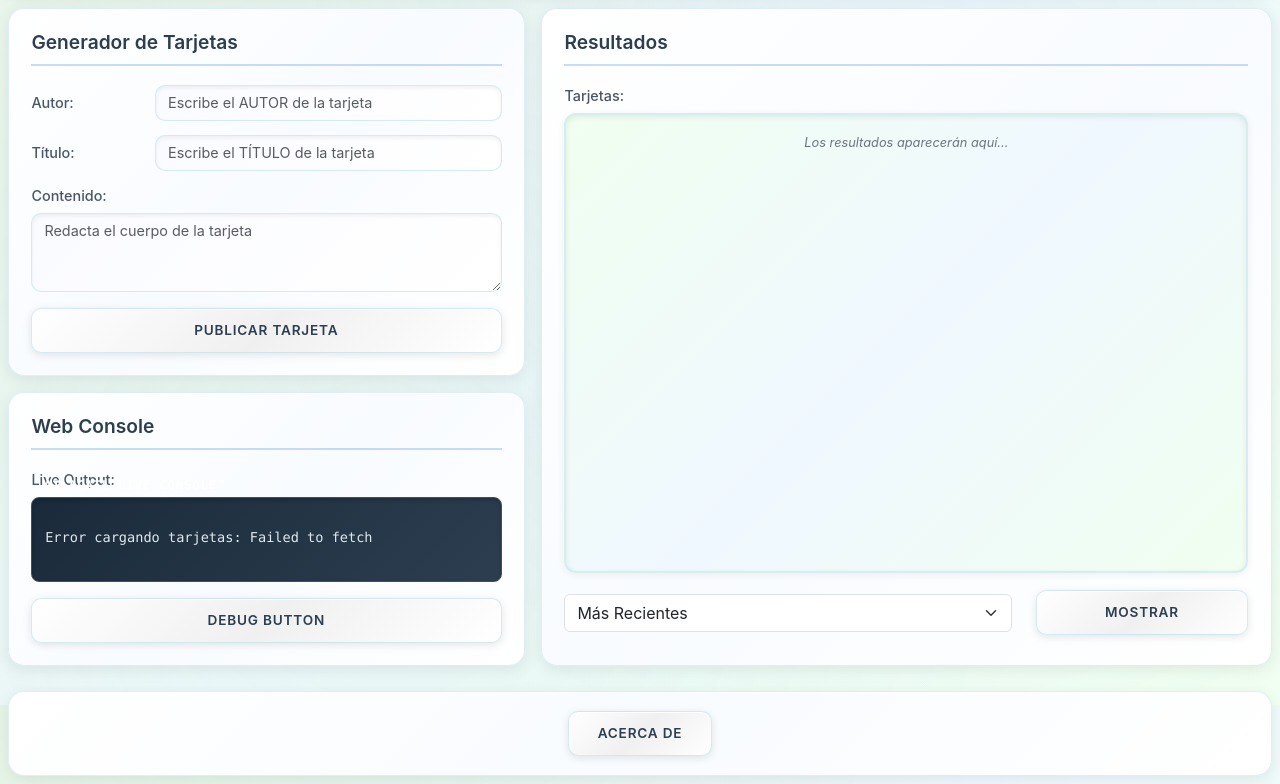
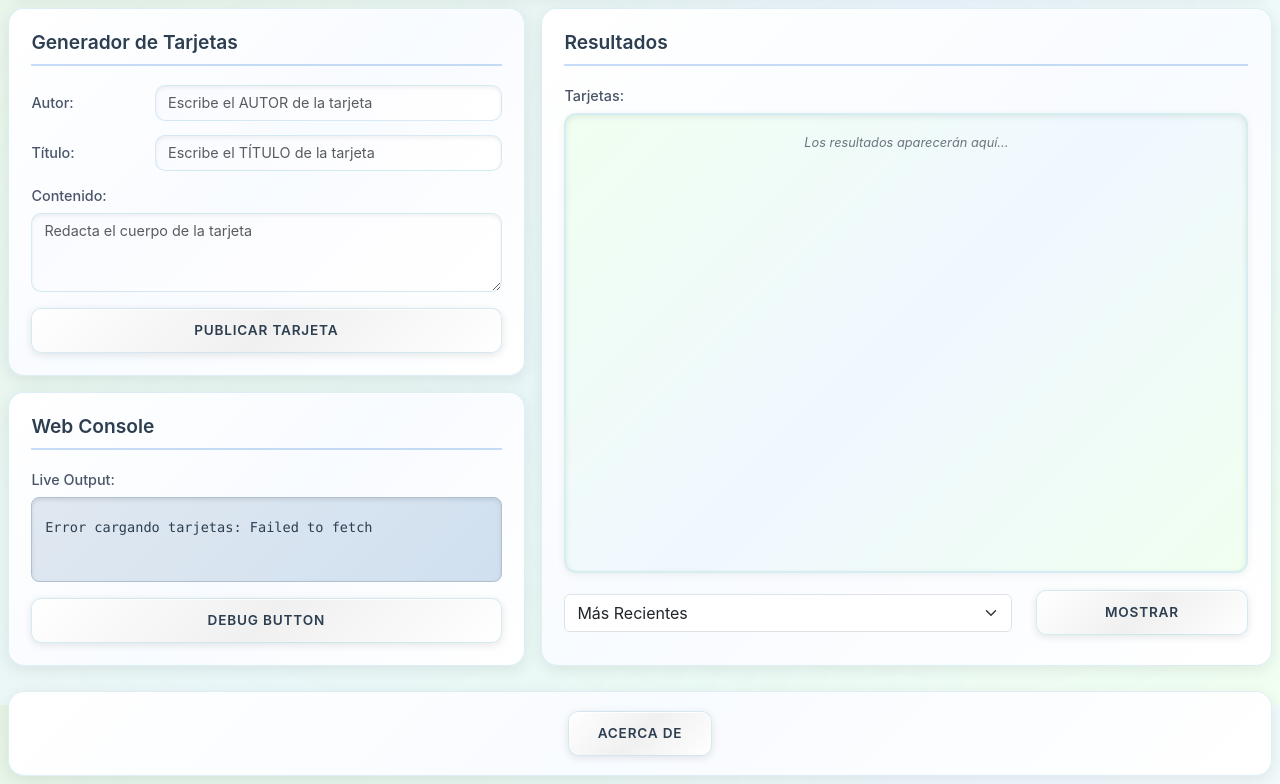
Before and after one commit to sxgbln/ATLACATL-2, a website: page public/index.html in a window 1280 px wide. Shown: the part 95-879 px from the top of the page. Drawn offline with nearby package versions, Linux system fonts and the light colour scheme; no server answers.

Commit message:
rolling backkkk

```diff
--- a/public/index.html
+++ b/public/index.html
@@ -92,12 +92,9 @@
         <section class="web-console-section panel-box">
           <h2 class="section-title">Web Console</h2>
           <div class="mb-3">
-            <div class="web-console-container">
-              <div class="web-console-title">Atlacatl Live Console™</div>
-              <label for="domWebConsole" class="form-label label-style">Live Output:</label>
-              <textarea class="form-control textarea-style web-console" id="domWebConsole" rows="2"
-                placeholder="Web console output"></textarea>
-            </div>
+            <label for="domWebConsole" class="form-label label-style">Live Output:</label>
+            <textarea class="form-control textarea-style web-console" id="domWebConsole" rows="2"
+              placeholder="Web console output"></textarea>
           </div>
           <button type="button" class="btn button-style w-100" id="domDebugButton">DEBUG BUTTON</button>
         </section>
--- a/public/style.css
+++ b/public/style.css
@@ -119,44 +119,43 @@ body::after {
   overflow-y: auto;
 }
 
-/* Web Console - Updated 90s/2000s CLI Aesthetic with Adjustments */
-.web-console-container {
-  position: relative;
-}
-
-.web-console-title {
-  position: absolute;
-  top: 0.4rem;
-  left: 0.8rem;
-  font-family: "Consolas", "Courier New", monospace;
-  font-size: 0.75rem;
-  font-weight: 600;
-  color: #ffffff;
-  text-transform: uppercase;
-  letter-spacing: 1px;
-  z-index: 1;
-}
-
+/* Web Console - Updated 90s/2000s CLI Aesthetic */
 .web-console,
 #domWebConsole {
-  background: linear-gradient(135deg, #1a2a3a 0%, #2c3e50 100%) !important;
-  color: #e0e8f0 !important;
+  background: linear-gradient(135deg, #e0e8f0 0%, #d0e0f0 100%) !important;
+  color: #2c3e50 !important;
   font-family: "Consolas", "Courier New", monospace;
   font-size: 0.85rem;
-  border: 1px solid #405060 !important;
+  border: 1px solid #b0c0d0 !important;
   height: 85px;
   max-height: 85px;
   resize: none;
   overflow-y: auto;
-  box-shadow: inset 0 2px 4px rgba(0, 0, 0, 0.2);
+  box-shadow: inset 0 2px 4px rgba(0, 0, 0, 0.1);
   border-radius: 8px;
-  padding: 1.8rem 0.8rem 0.8rem;
-  width: 100%;
+  padding: 1.2rem 0.8rem 0.8rem;
+  position: relative;
+}
+
+.web-console::before,
+#domWebConsole::before {
+  content: "Atlacatl Output Console TM";
+  position: absolute;
+  top: 0.4rem;
+  left: 0.8rem;
+  font-size: 0.75rem;
+  font-weight: 600;
+  background: linear-gradient(135deg, #ff6b6b 0%, #4ecdc4 100%);
+  -webkit-background-clip: text;
+  -webkit-text-fill-color: transparent;
+  background-clip: text;
+  text-transform: uppercase;
+  letter-spacing: 1px;
 }
 
 #domWebConsole:focus {
-  border-color: #506070 !important;
-  box-shadow: inset 0 2px 4px rgba(0, 0, 0, 0.2), 0 0 0 2px rgba(74, 144, 226, 0.15) !important;
+  border-color: #90a0b0 !important;
+  box-shadow: inset 0 2px 4px rgba(0, 0, 0, 0.1), 0 0 0 2px rgba(74, 144, 226, 0.15) !important;
 }
 
 /* Button Styling - Simplified Y2K chrome */
@@ -457,12 +456,12 @@ body::after {
 }
 
 #domWebConsole::-webkit-scrollbar-thumb {
-  background: #607080;
+  background: #a0b0c0;
   border-radius: 3px;
 }
 
 #domWebConsole::-webkit-scrollbar-track {
-  background: #2c3e50;
+  background: #d0e0f0;
   border-radius: 3px;
 }
 
```
